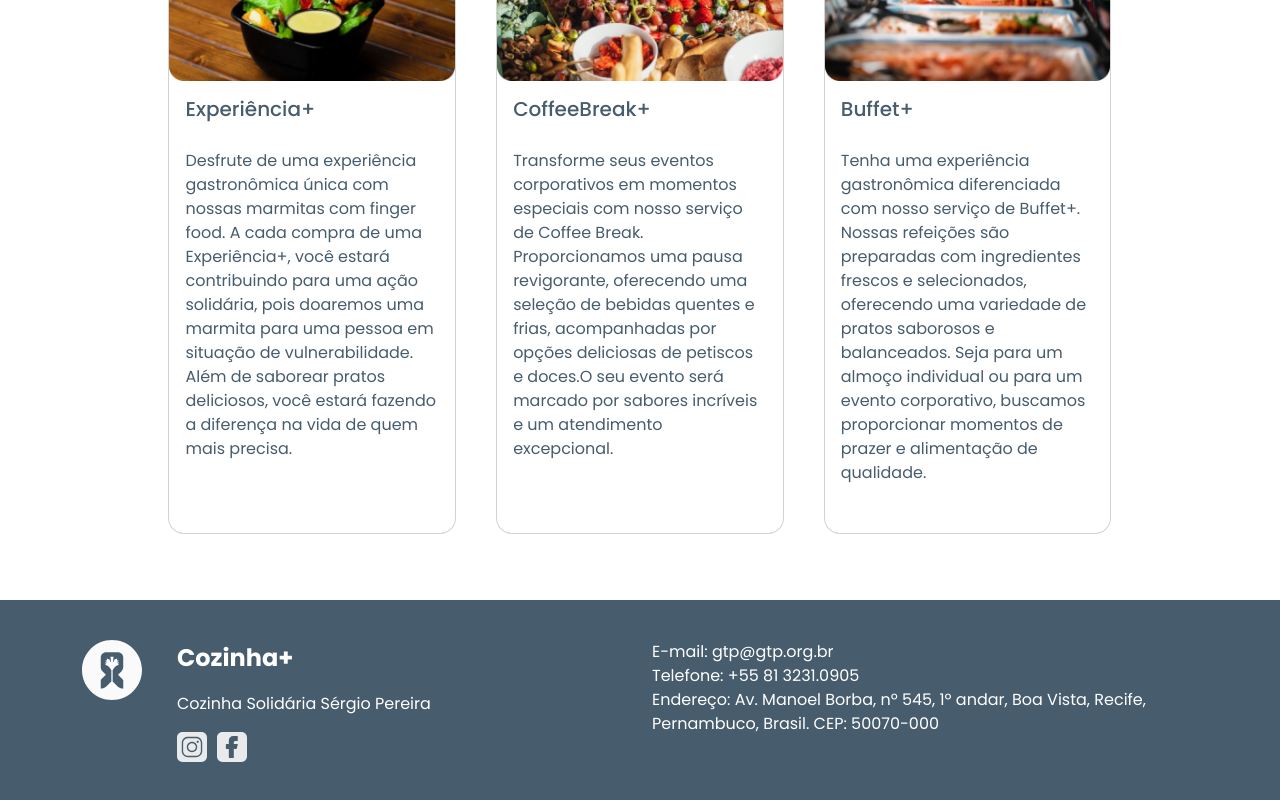
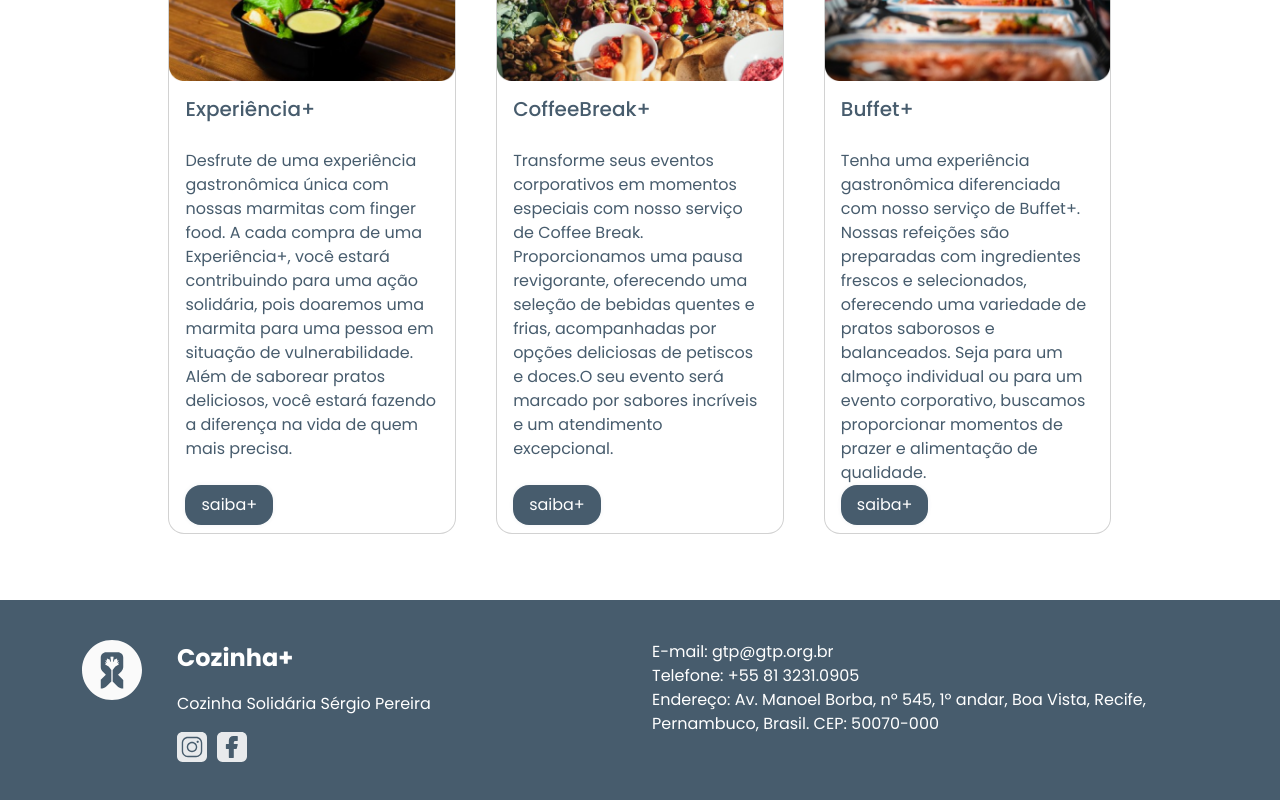
Before and after one commit to fasosl2/VirtualShop, a React (Create React App) app: page / in a window 1280 px wide. Shown: the part 1539-2339 px from the top of the page. Built offline with nearby package versions, Linux system fonts and the light colour scheme.

Commit message:
fix: Fixed Home Card Buttons

```diff
--- a/src/pages/Home/index.js
+++ b/src/pages/Home/index.js
@@ -11,7 +11,7 @@ import {
   SlideContainer,
   SlideContainerLogo,
   H2,
-  H4
+  H4,
 } from "./styles";
 import { Frame } from "../../components/Frame";
 import { SwiperContainer, SwiperSlide } from "../../components/Swiper";
@@ -84,7 +84,10 @@ export const HomePage = () => {
           </Col>
           <Col>
             <H4>Cozinha+</H4>
-            <h6><i> Cozinha Solidária Sérgio Pereira </i></h6> <br/>
+            <h6>
+              <i> Cozinha Solidária Sérgio Pereira </i>
+            </h6>{" "}
+            <br />
             <p>
               A Cozinha Solidária Sérgio Pereira é um projeto social
               desenvolvido pela ONG GTP+ em Recife, que fornece refeições
@@ -150,19 +153,34 @@ export const HomePage = () => {
                     <Card
                       image={item.img}
                       title={item.title}
-                      style={{ height: "100%", borderRadius: "16px"}}
-                      styleFooter ={{ borderTop: 'none', background: 'none'}}
-                      styleBody={{ overflowY: "auto"}}
-                      controls={[
-                        {
+                      style={{ height: "100%", borderRadius: "16px" }}
+                      styleFooter={{ borderTop: "none", background: "none" }}
+                      styleBody={{ overflowY: "auto" }}
+                      // controls={[
+                      //   {
+                      //     label: "saiba+",
+                      //     loadingLabel: "saiba+",
+                      //     variant: "primary",
+                      //     onClick: () => {},
+                      //   },
+                      // ]}
+                    >
+                      {" "}
+                      <br />
+                      <p>{item.text}</p>
+                      <Button
+                        style={{
+                          bottom: "8px",
+                          position: "absolute",
+                        }}
+                        {...{
                           label: "saiba+",
-                          loadingLabel: "saiba+",
                           variant: "primary",
-                          onClick: async () => {},
-                        },
-                      ]}
-                    > <br/>
-                      <p>{item.text}</p>
+                          onClick: async () => {
+                            navigate("/produtos");
+                          },
+                        }}
+                      />
                     </Card>
                   </SlideContainer>
                 </SwiperSlide>
```
